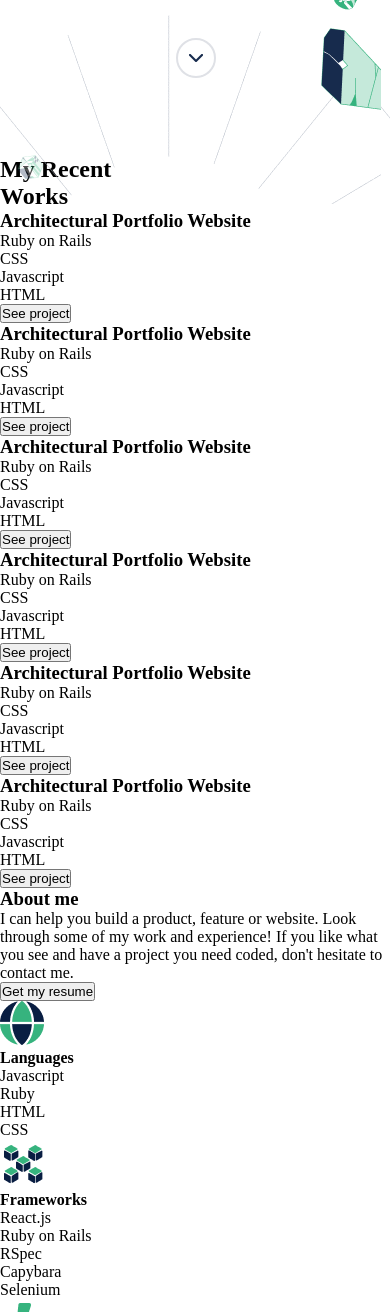
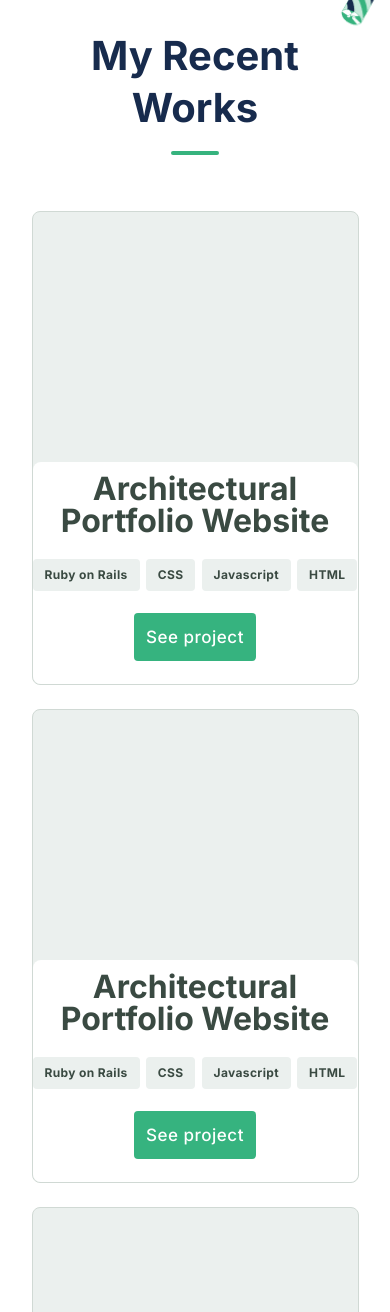
Before and after one commit to lewisjn-arch/PERSONAL-PORTFOLI0, a website: page index.html in a window 390 px wide. Shown: the part 688-2000 px from the top of the page. Drawn offline with Linux system fonts and the light colour scheme.

Commit message:
add styling for portfolio, resume and contact form section

```diff
--- a/style.css
+++ b/style.css
@@ -17,14 +17,14 @@
     display: flex;
     justify-content: flex-end;
     align-items: center;
-    padding: 0 24px;
+    padding: 0 2em;
     z-index: 20;
 }
 
 .burger_menu {
     display: block;
-    width: 24px;
-    height: 16px;
+    width: 1.5em;
+    height: 1em;
 }
 
 .bar {
@@ -42,10 +42,12 @@
     position: relative;
     top: 3em;
     width: 100vw;
-    height: 100vh;
+    height: 670px;
     padding-top: 48px;
     align-content: center;
     background-image: url('Assets/Illustrations/headline illustration.png');
+    background-repeat: no-repeat;
+    background-size: 100%;
 }
 
 .identity {
@@ -98,3 +100,304 @@
     border-radius: 50%;
     margin-left: 45%;
 }
+
+.portfolio{
+    position: relative;
+    padding-top: 24px;
+    display: flex;
+    flex-direction: column;
+    align-items: center;
+}
+
+#portfolio_title{
+    font-family: 'Inter', sans-serif;
+    font-size: 40px;
+    font-weight: 700;
+    line-height: 52px;
+    letter-spacing: 0em;
+    text-align: center;
+}
+.recent_work {
+    position: inherit;
+    display: flex;
+    flex-direction: column;
+    justify-content: space-between;
+    align-content: center;
+    width: 327px;
+    height: 125px;
+    margin-top: 24px;
+    color: #172b4d;
+}
+
+#separation_1 {
+    display: block;
+    width: 48px;
+    height: 4px;
+    border-radius: 8px;
+    background-color: #36B37E;
+    align-self: center;
+}
+
+.project_cards {
+    margin-top: 3.5em;
+    width: 327px;
+    display: flex;
+    flex-direction: column;
+    gap: 24px;
+}
+
+.project_container {
+    width: 327px;
+    height: 474px;
+    background-color: #EBF0EE ;
+    border: 1px solid #D0D9D4;
+    border-radius: 8px;
+    display: flex;
+    flex-direction: column;
+    justify-content: flex-end;
+}
+
+.project_info {
+    display: flex;
+    flex-direction: column;
+    justify-content: space-around;
+    height: 222px;
+    width: 100%;
+    background-color: #fff;
+    border-radius: 8px;
+}
+
+.project_title {
+    font-family: 'Inter', sans-serif;
+    font-size: 32px;
+    font-weight: 600;
+    line-height: 32px;
+    letter-spacing: 0em;
+    text-align: center;
+    color: #3A4A42;
+    width: 90%;
+    align-self: center;
+}
+
+.skills_list {
+    list-style: none;
+    display: flex;
+    justify-content: space-between;
+}
+
+.skills {
+    font-family: 'Inter', sans-serif;
+    font-size: 12px;
+    font-weight: 600;
+    line-height: 16px;
+    letter-spacing: 0.03em;
+    text-align: left;
+    color: #3A4A42;
+    background-color: #EBF0EE;
+    padding: 8px 12px;
+    border-radius: 4px;
+}
+
+.see_button {
+    background-color: #36B37F;
+    border: none;
+    border-radius: 4px;
+    padding: 12px;
+    margin-bottom: 12px;
+    align-self: center;
+    font-family: 'Inter', sans-serif;
+    font-size: 17px;
+    font-weight: 500;
+    line-height: 24px;
+    letter-spacing: 0.03em;
+    color: #fff;
+    text-align: center;
+}
+
+.about_me {
+    padding-top: 72px;
+    background-image: url('Assets/Illustrations/about me illustration 1.png'),
+                      url('Assets/Illustrations/about me illustration 2.png');
+    background-repeat: no-repeat, no-repeat;
+    background-position-x: right, left;
+    background-position-y: top, 350px;
+}
+
+.pitch2 {
+    width: 90%;
+    margin: auto;
+    display: flex;
+    flex-direction: column;
+    gap: 24px;
+}
+
+.pitch_title {
+    font-family: 'Inter', sans-serif;
+    font-size: 40px;
+    font-weight: 700;
+    line-height: 52px;
+    letter-spacing: 0em;
+    text-align: center;
+    color: #172B4D;
+}
+
+.description {
+    font-family: 'Inter', sans-serif;
+    font-size: 20px;
+    font-weight: 400;
+    line-height: 32px;
+    letter-spacing: 0em;
+    text-align: center;
+    color: #42526E;
+}
+
+.proficiency {
+    display: flex;
+    flex-direction: column;
+    gap: 24px;
+    margin-top: 3.3em;
+
+}
+
+.skill_card {
+    width: 90%;
+    height: 326px;
+    background-color: #EBF0EE;
+    margin: auto;
+    padding-top: 44px;
+    border: 1px solid #C1C7D0;
+    border-radius: 8px;
+}
+
+.skill-card_icon {
+    background-color: #fff;
+    width: 80px;
+    height: 80px;
+    margin: auto;
+    border-radius: 50%;
+    display: flex;
+    align-items: center;
+    box-shadow: 0px 16px 24px 0px #252F8914;
+}
+
+.skill-card_icon > img {
+    margin: auto;
+}
+
+.category {
+    font-family: 'Inter', sans-serif;
+    font-size: 24px;
+    font-weight: 600;
+    line-height: 32px;
+    letter-spacing: 0em;
+    text-align: center;
+    color: #344563;
+    margin: 32px 0 24px 0;
+}
+
+.skills_list2 {
+    list-style: none;
+    display: flex;
+    justify-content: center;
+    flex-wrap: wrap;
+    gap: 8px;
+}
+
+.capabilities {
+    font-family: 'Inter', sans-serif;
+    font-size: 12px;
+    font-weight: 600;
+    line-height: 16px;
+    letter-spacing: 0.03em;
+    text-align: left;
+    color: #36B37E;
+    padding: 12px;
+    background-color: #fff;
+    border-radius: 8px;
+}
+
+.contact_me {
+    display: flex;
+    flex-direction: column;
+    gap: 56px;
+    padding: 56px 24px 32px 24px;
+    background-image: url('Assets/Illustrations/contact form illustration.png');
+    background-repeat: no-repeat;
+    background-position-x: right;
+    background-position-y: bottom;
+}
+
+.parting_shot {
+    font-family: 'Inter', sans-serif;
+    font-size: 40px;
+    font-weight: 700;
+    line-height: 52px;
+    letter-spacing: 0em;
+    text-align: center;
+    color: #172B4D;
+}
+
+.contact_form {
+    display: flex;
+    flex-direction: column;
+    gap: 10px;
+}
+
+#name, #email {
+    width: 100%;
+    height: 3em;
+    padding: 12px;
+    margin: 8px;
+    font-style: italic;
+    border: 1px solid #D0D9D4;
+    border-radius: 8px;
+    align-self: center;
+}
+
+#message {
+    padding: 12px;
+    height: 114px;
+    border: 1px solid #60c095;
+    border-radius: 8px;
+    font-family: 'Inter', sans-serif;
+    font-size: 15px;
+    font-weight: 400;
+    line-height: 24px;
+    letter-spacing: 0em;
+    text-align: left;
+}
+
+.say_hello {
+    background-color: #36B37F;
+    border: none;
+    border-radius: 4px;
+    padding: 12px;
+    margin-bottom: 24px;
+    align-self: center;
+    font-family: 'Inter', sans-serif;
+    font-size: 17px;
+    font-weight: 500;
+    line-height: 24px;
+    letter-spacing: 0.03em;
+    color: #fff;
+    text-align: center;
+}
+
+.email_display{
+    font-family: 'Inter', sans-serif;
+    font-size: 20px;
+    font-weight: 400;
+    line-height: 32px;
+    letter-spacing: 0em;
+    text-align: center;
+    color: #42526E;
+}
+
+.socials {
+    list-style: none;
+    display: flex;
+    justify-content: center;;
+    margin-bottom: 28px;
+    align-items: baseline;
+    gap: 20px;
+}
```
